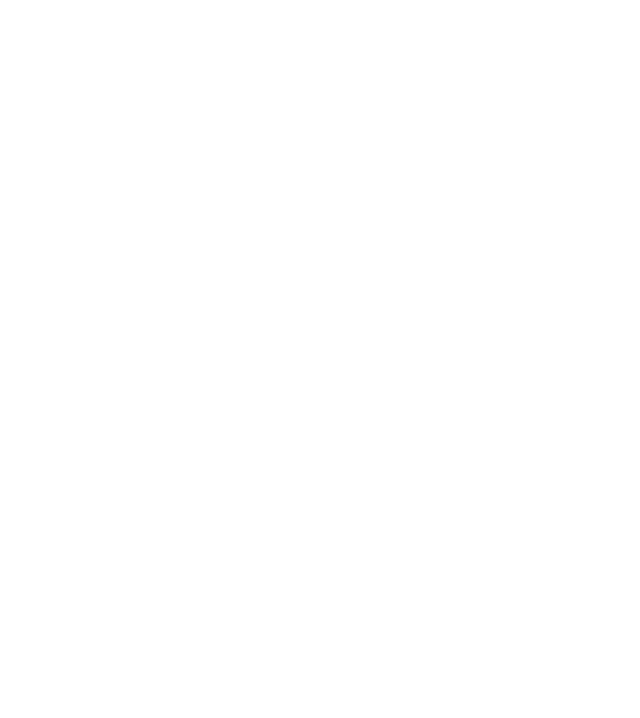
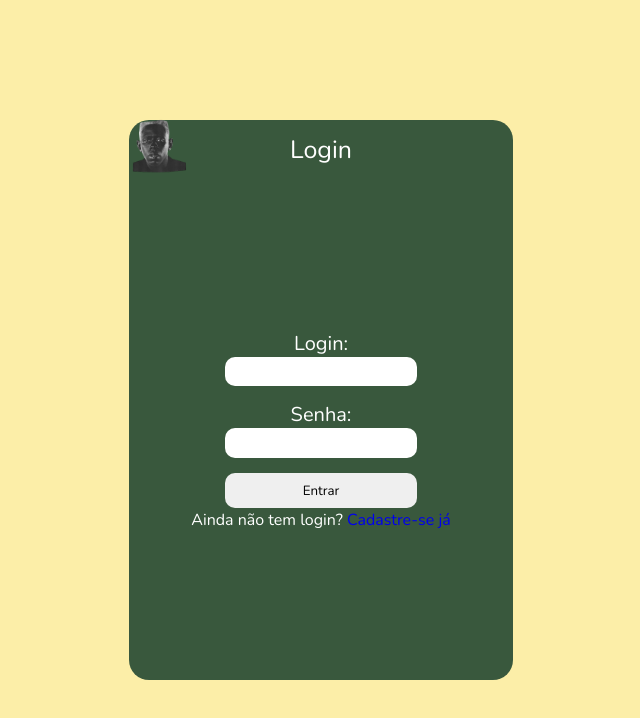
Before and after one commit to vicraffa/project-tyler, a plain HTML site: page public/login.html in a window 1280 px wide. Shown: the whole page, without its empty margins (319-959 px from the left). Drawn offline with nearby package versions, Linux system fonts and the light colour scheme.

Commit message:
comeco da tela de login

```diff
--- a/public/login.html
+++ b/public/login.html
@@ -1,11 +1,57 @@
 <!DOCTYPE html>
 <html lang="en">
+
 <head>
     <meta charset="UTF-8">
     <meta name="viewport" content="width=device-width, initial-scale=1.0">
-    <title>Document</title>
+    <title>Login</title>
+    <link rel="stylesheet" href="styles/login.css">
+    <link rel="preconnect" href="https://fonts.googleapis.com">
+    <link rel="preconnect" href="https://fonts.gstatic.com" crossorigin>
+    <link href="https://fonts.googleapis.com/css2?family=Nunito:ital,wght@0,200..1000;1,200..1000&display=swap"
+        rel="stylesheet">
 </head>
+
 <body>
+    <div class="main">
+        <div class="card-login">
+            <div class="card-title">
+                <div class="card-title-img">
+                    <a href="index.html">
+                        <img src="assets/tyler-igor.png.png">
+                    </a>
+                </div>
+                <div class="card-title-text">
+                    Login
+                </div>
+            </div>
+            <div class="card-form">
+                <div class="card-data">
+                    <div class="card-input">
+                        <div>
+                            <span>Login:</span>
+                            <input type="text" id="input_login">
+                            <span>Senha:</span>
+                            <input type="text" id="input_senha">
+                        </div>
 
+                        <div class="card-button">
+                            <button>Entrar</button>
+                        </div>
+
+                    </div>
+                    <div class="card-cadastro">
+                        Ainda não tem login?
+                        <a href="cadastro.html">Cadastre-se já</a>
+                    </div>
+                </div>
+            </div>
+
+        </div>
+    </div>
 </body>
+
 </html>
+<script>
+
+</script>
--- /dev/null
+++ b/public/styles/login.css
@@ -0,0 +1,118 @@
+*{
+    margin: 0;
+    padding: 0;
+    font-family: "Nunito", sans-serif;
+}
+
+body {
+    background-color: #fceea8;
+    height: 100vh;
+    width: 100vw;
+}
+
+.main {
+    height: 100%;
+    width: 100%;
+    display: flex;
+    justify-content: center;
+    align-items: center;
+}
+
+.card-login {
+    height: 70vh;
+    width: 30vw;
+    background-color: rgba(9, 52, 36, 0.8);
+    border-radius: 20px;
+    display: flex;
+    flex-direction: column;
+    justify-content: space-between;
+    align-items: center;
+    color: white;
+}
+
+.card-title{
+    margin: 5px;
+    height: 10%;
+    width: 100%;
+    display: flex;
+    flex-direction: row;
+    align-items: center;
+}
+
+.card-title-img {
+    position: absolute;
+    width: 10%;
+    z-index: 10;
+}
+
+.card-title-img img {
+    height: 60px;
+}
+
+.card-form {
+    height: 100%;
+    width: 100%;
+    display: flex;
+    flex-direction: column;
+    justify-content: center;
+    align-items: center;
+}
+
+.card-title-text {
+    z-index: 9;
+    display: flex;
+    justify-content: center;
+    width: 100%;
+    font-size: 25px;
+}
+
+.card-data {
+    height: 50%;
+    width: 100%;
+    display: flex;
+    flex-direction: column;
+    justify-content: center;
+    align-items: center;
+}
+
+.card-input {
+    display: flex;
+    flex-direction: column;
+    justify-content: center;
+    align-items: center;
+    width: 100%;
+}
+
+.card-input div {
+    height: 80%;
+    width: 50%;
+    display: flex;
+    align-items: center;
+    flex-direction: column;
+    justify-content: center;
+    width: 100%;
+    font-size: 20px;
+}
+
+.card-input input{
+    border-radius: 10px;
+    border-style: none;
+    height: 30px;
+    width: 50%;
+    margin-bottom: 15px;
+}
+
+.card-button button{
+    width: 50%;
+    height: 35px;
+    border-radius: 10px;
+    border-style: none;
+    cursor: pointer;
+}
+
+.card-cadastro {
+}
+
+.card-cadastro a{
+    text-decoration: none;
+}
```
Also changed, not shown: public/index.html (+3 -1 lines).
